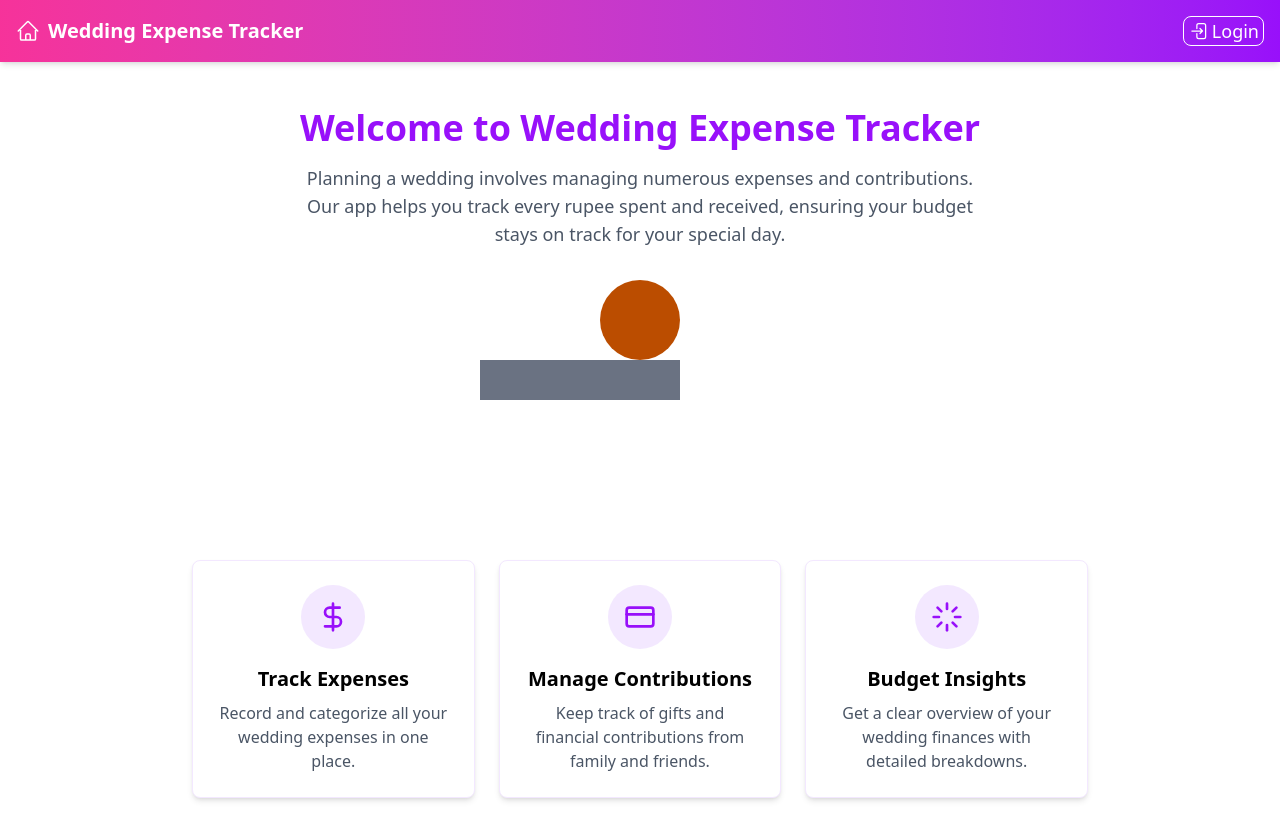
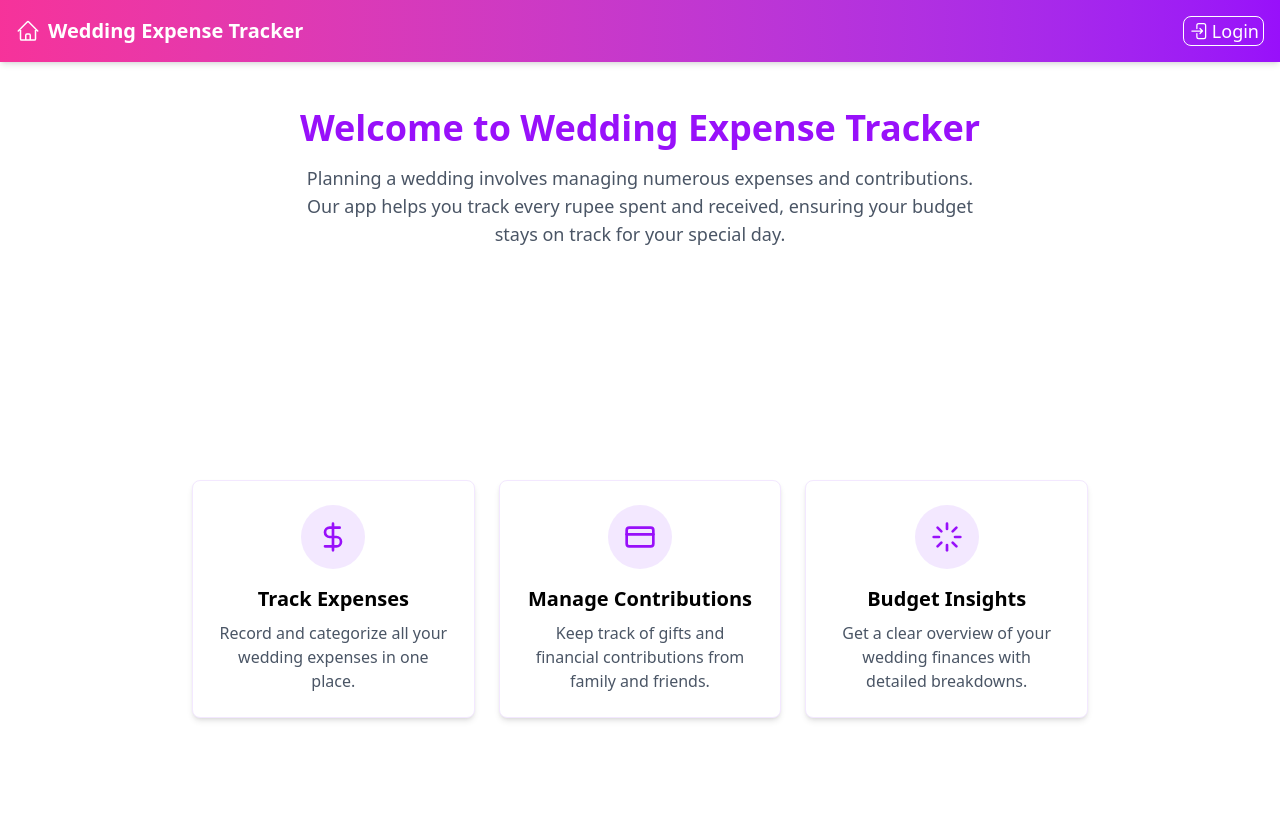
Before and after one commit to rameshy2415/shaadi-kharcha, a React (Vite) app: page / in a window 1280 px wide. Shown: the top 840 px of the page. After the commit the page ends 806 px from the top, so only its background shows below. Built offline with nearby package versions, Linux system fonts and the light colour scheme; no server answers.

Commit message:
commented unused code on homepage

```diff
--- a/src/components/HomePage.jsx
+++ b/src/components/HomePage.jsx
@@ -23,11 +23,11 @@ const HomePage = () => {
         </p>
       </div>
 
-      <div className="relative size-20 bg-amber-700 rounded-full">
+{/*       <div className="relative size-20 bg-amber-700 rounded-full">
         <div className="absolute h-10 w-50 bg-gray-500 -bottom-10 -left-30">
 
         </div>
-      </div>
+      </div> */}
 
       {authFlag && (
         <div className="mt-4 mb-10">
```
